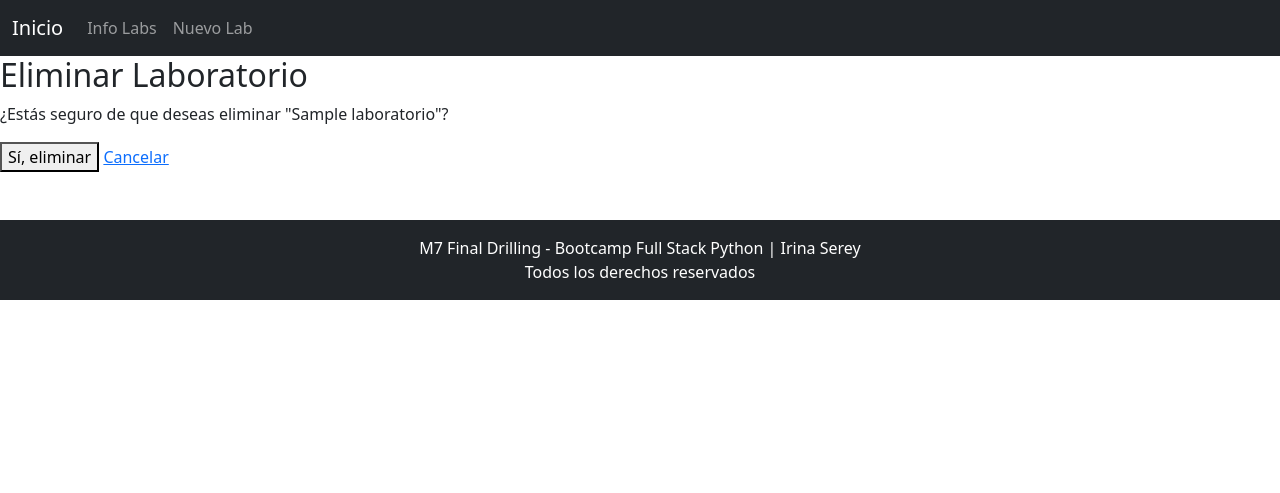
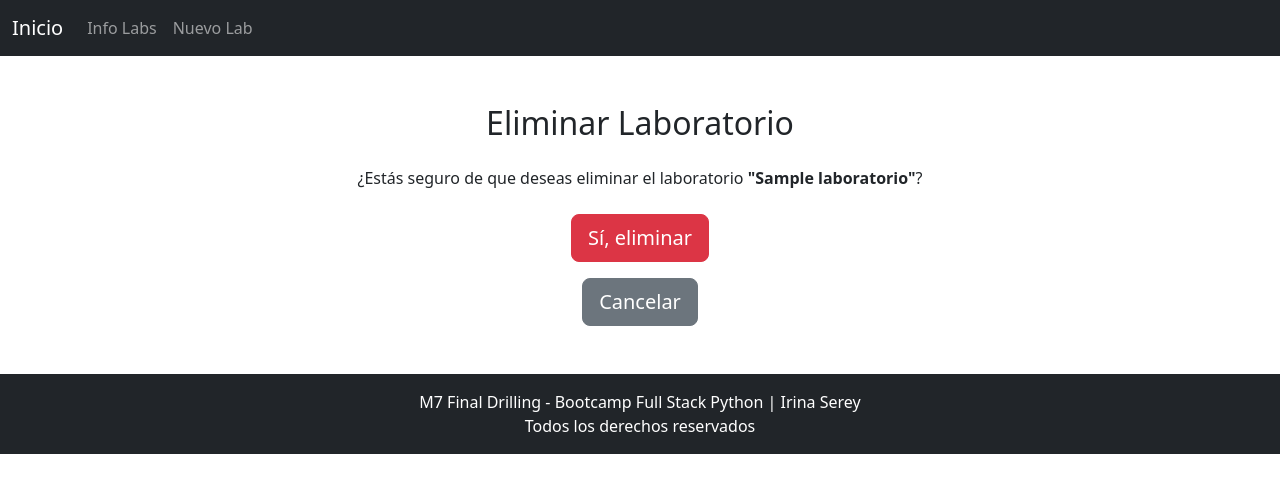
Before and after one commit to kserey/M7_FinalDrilling, a Django app: page /laboratorio/laboratorios/eliminar/1/ in a window 1280 px wide. Shown: the top 493 px of the page. Run offline with Django 5.2, Linux system fonts and the light colour scheme; tables that the repository leaves empty hold one stand-in row (values such as "Sample post").

Commit message:
cambio de estilos pantalla confirmación eliminación lab

```diff
--- a/proy_lab/laboratorio/templates/laboratorio/laboratorio_confirm_delete.html
+++ b/proy_lab/laboratorio/templates/laboratorio/laboratorio_confirm_delete.html
@@ -1,11 +1,20 @@
 {% extends "base.html" %}
 
 {% block content %}
-<h2>Eliminar Laboratorio</h2>
-<p>¿Estás seguro de que deseas eliminar "{{ laboratorio.nombre }}"?</p>
-<form method="post">
-    {% csrf_token %}
-    <button type="submit">Sí, eliminar</button>
-    <a href="{% url 'laboratorio_list' %}">Cancelar</a>
-</form>
+<div class="container mt-5">
+    <h2 class="text-center mb-4">Eliminar Laboratorio</h2>
+    <p class="text-center mb-4">¿Estás seguro de que deseas eliminar el laboratorio <strong>"{{ laboratorio.nombre }}"</strong>?</p>
+
+    <form method="post" class="text-center">
+        {% csrf_token %}
+
+        <div class="mb-3">
+            <button type="submit" class="btn btn-danger btn-lg">Sí, eliminar</button>
+        </div>
+
+        <div class="mb-3">
+            <a href="{% url 'laboratorio_list' %}" class="btn btn-secondary btn-lg">Cancelar</a>
+        </div>
+    </form>
+</div>
 {% endblock %}
```
